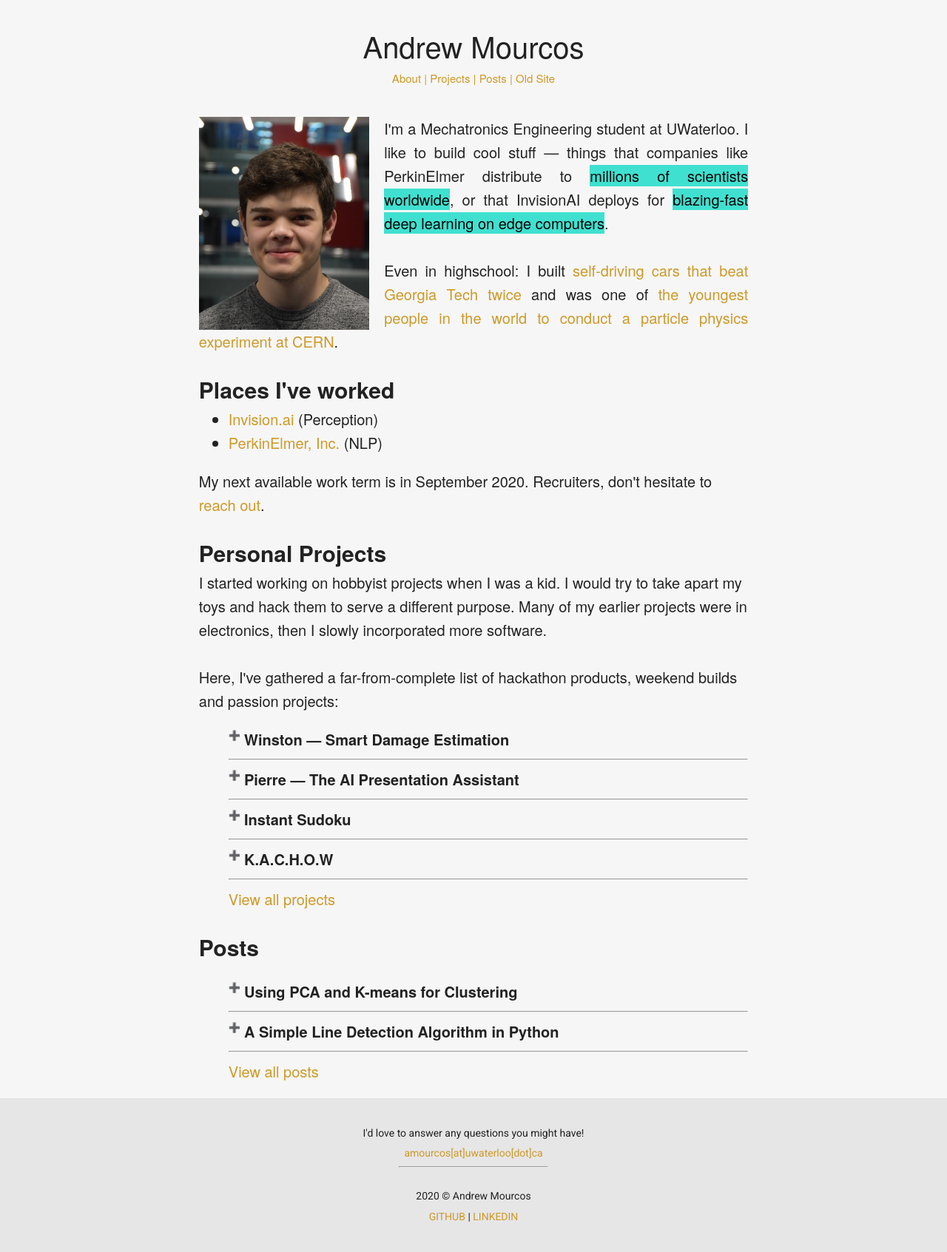
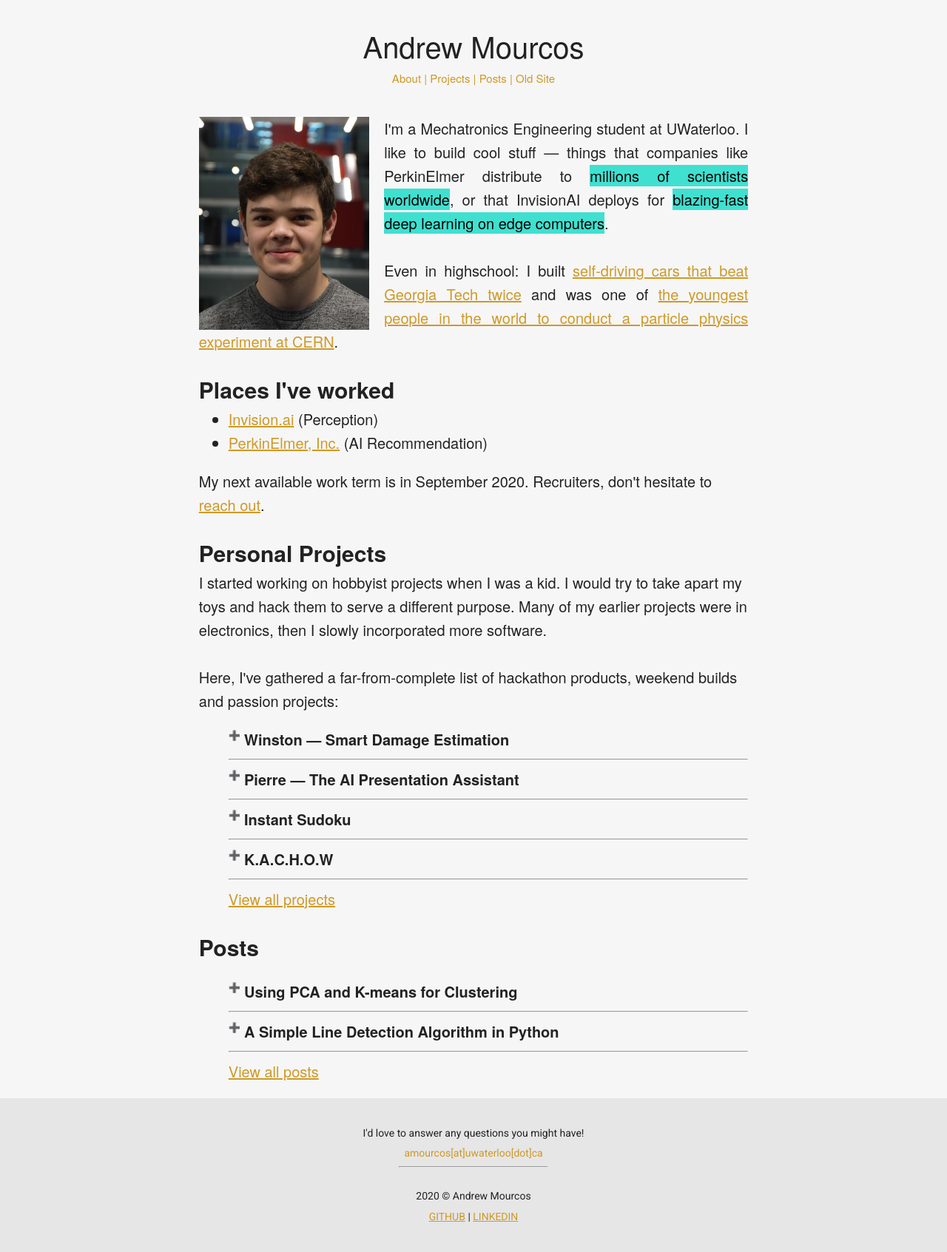
Before and after one commit to andrewmourcos/andrewmourcos.github.io, a Jekyll site: the page built from index.html, in a window 1280 px wide. Shown: the whole page at 74% size. Built offline with Jekyll 4.4.1, drawn with Linux system fonts in a browser that asks for light colours; nearby versions of some CDN libraries.

Commit message:
Made links more obvious

```diff
--- a/css/minimal-style.css
+++ b/css/minimal-style.css
@@ -14,7 +14,7 @@ body {
 
 a{
   color: #ce9927;
-  text-decoration: none;
+  /*text-decoration: none;*/
 }
 a:hover{
   color: orange;
--- a/index.html
+++ b/index.html
@@ -73,7 +73,7 @@ layout: main
       <h2>Places I've worked</h2>
       <ul>
         <li> <a href="https://invision.ai/">Invision.ai</a> (Perception) </li>
-        <li> <a href="https://www.perkinelmer.com/">PerkinElmer, Inc.</a> (NLP) </li>
+        <li> <a href="https://www.perkinelmer.com/">PerkinElmer, Inc.</a> (AI Recommendation) </li>
       </ul>
       <p>My next available work term is in September 2020. Recruiters, don't hesitate to <a href="#contact">reach out</a>.</p>
     </section>
```
